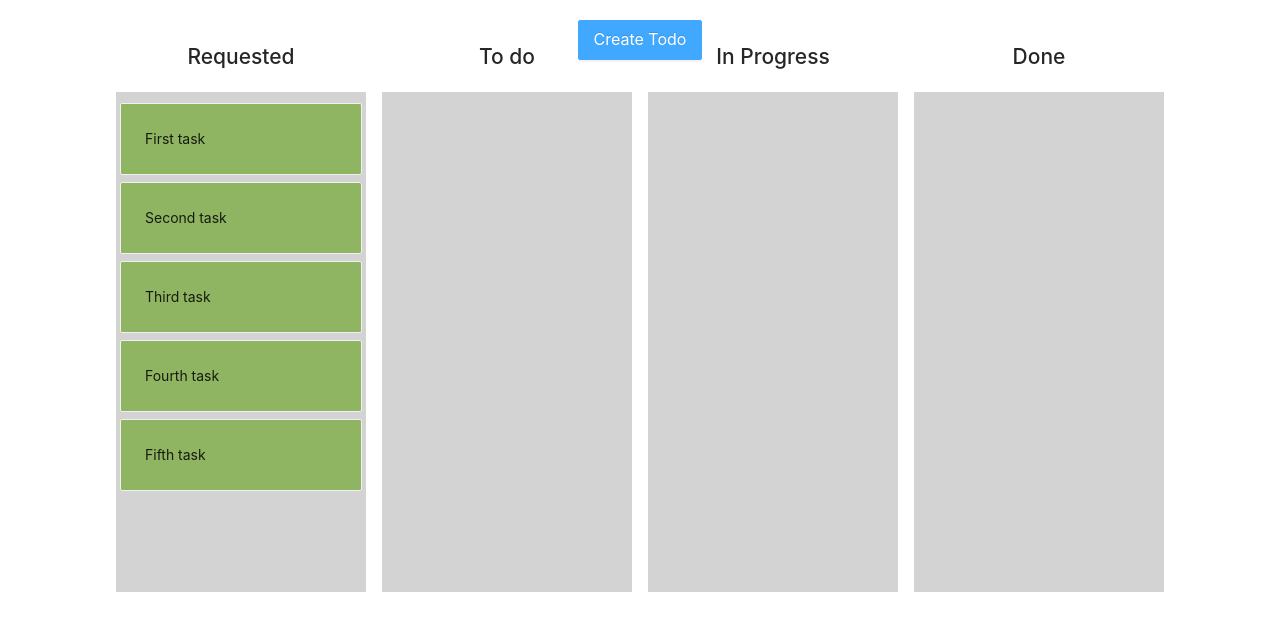
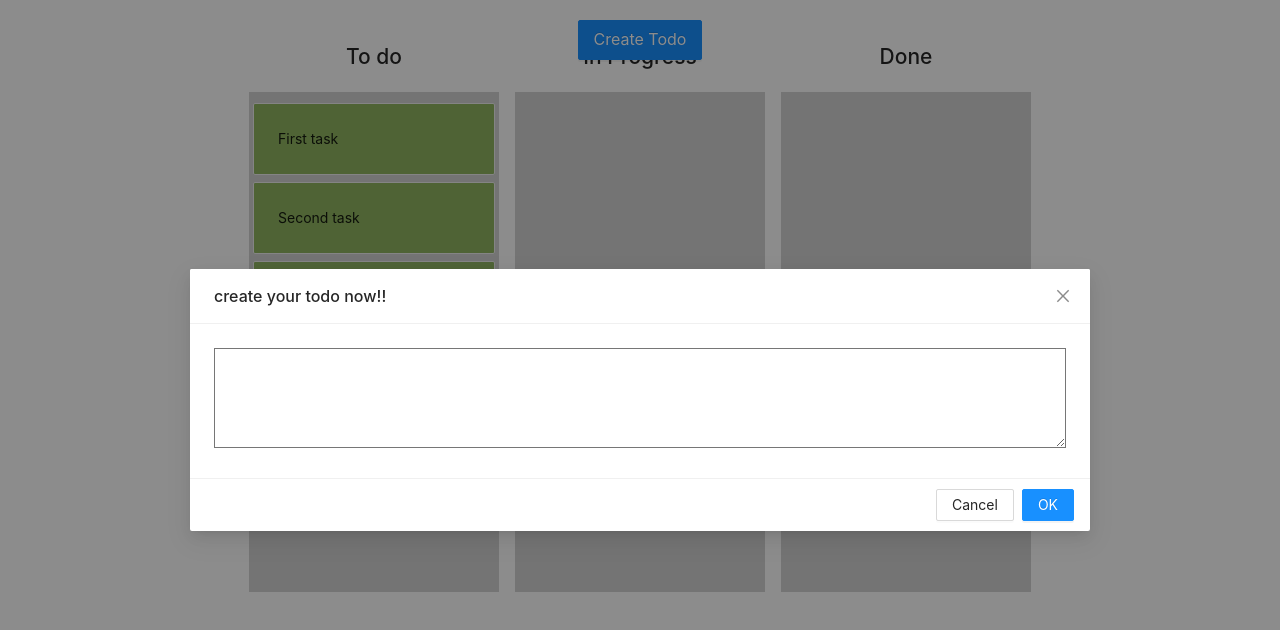
Before and after one commit to uihut-anir/drag-drop-component, a React (Create React App) app: page / in a window 1280 px wide. Both pictures are taken after a click on the button "Create Todo". Shown: the top 630 px of the page. Built offline with nearby package versions, Linux system fonts and the light colour scheme.

Commit message:
modal and button with design

```diff
--- a/src/App.js
+++ b/src/App.js
@@ -4,7 +4,7 @@ import DndContext from "./component/dndcontext"
 
 
 const addTodo = () => {
-
+  console.log("adding todos")
 }
 
 
--- a/src/component/dndcontext.js
+++ b/src/component/dndcontext.js
@@ -1,24 +1,39 @@
 import { DragDropContext, Draggable, Droppable } from "react-beautiful-dnd";
-import { DownloadOutlined } from '@ant-design/icons';
 import 'antd/dist/antd.css';
-import { Button } from 'antd';
+import { Button , Modal} from 'antd';
 import { useState } from 'react';
 import { Card } from 'antd';
 
 
 const DndContext = ({ onDragEnd, columns, setColumns, addTodo }) => {
     const [size, setSize] = useState('large');
-
+    const [visible, setVisible] = useState(false);
     return (
         <DragDropContext
             onDragEnd={result => onDragEnd(result, columns, setColumns)}
             style={{ position: "relative" }}
         >
             <div style={{ position: "absolute", top: "20px" }}>
-                <Button type="primary" size={size}>
+                <Button type="primary" onClick={()=>setVisible(true)} size={size}>
                     Create Todo
                 </Button>
             </div>
+            <Modal
+                title="create your todo now!!"
+                centered
+                visible={visible}
+                onOk={() => setVisible(false)}
+                onCancel={() => setVisible(false)}
+                width={900}
+
+            >
+                <textarea style={{
+                    width:"100%",
+                    height:"100px",
+                    fontSize:"18px",
+
+                }}/>
+            </Modal>
 
             {Object.entries(columns).map(([columnId, column], index) => {
                 return (
--- a/src/data/data.js
+++ b/src/data/data.js
@@ -10,12 +10,8 @@ const itemsFromBackend = [
 
  export const columnsFromBackend = {
     [uuidv4()]: {
-      name: "Requested",
-      items: itemsFromBackend
-    },
-    [uuidv4()]: {
       name: "To do",
-      items: []
+      items:itemsFromBackend
     },
     [uuidv4()]: {
       name: "In Progress",
```
